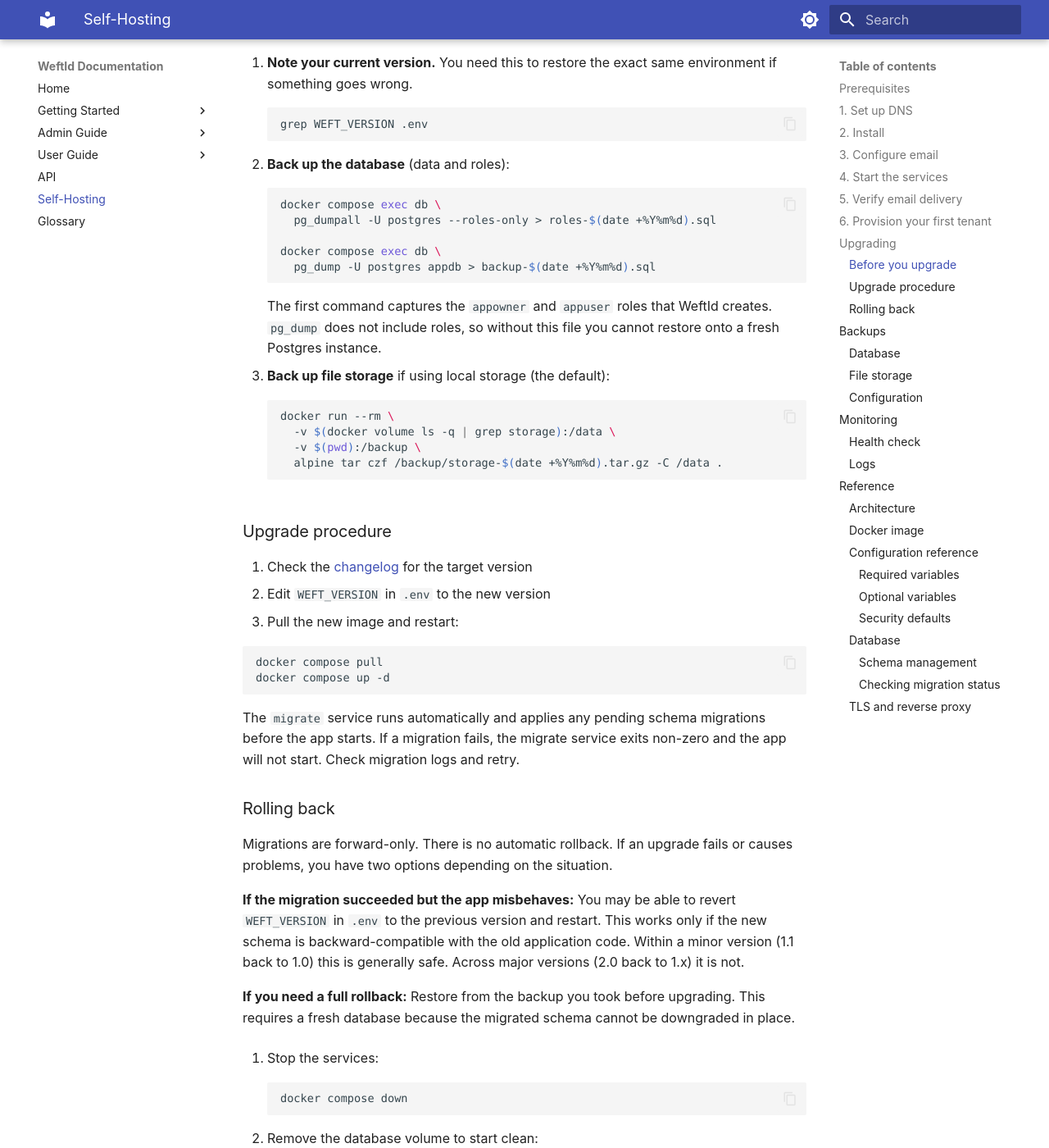
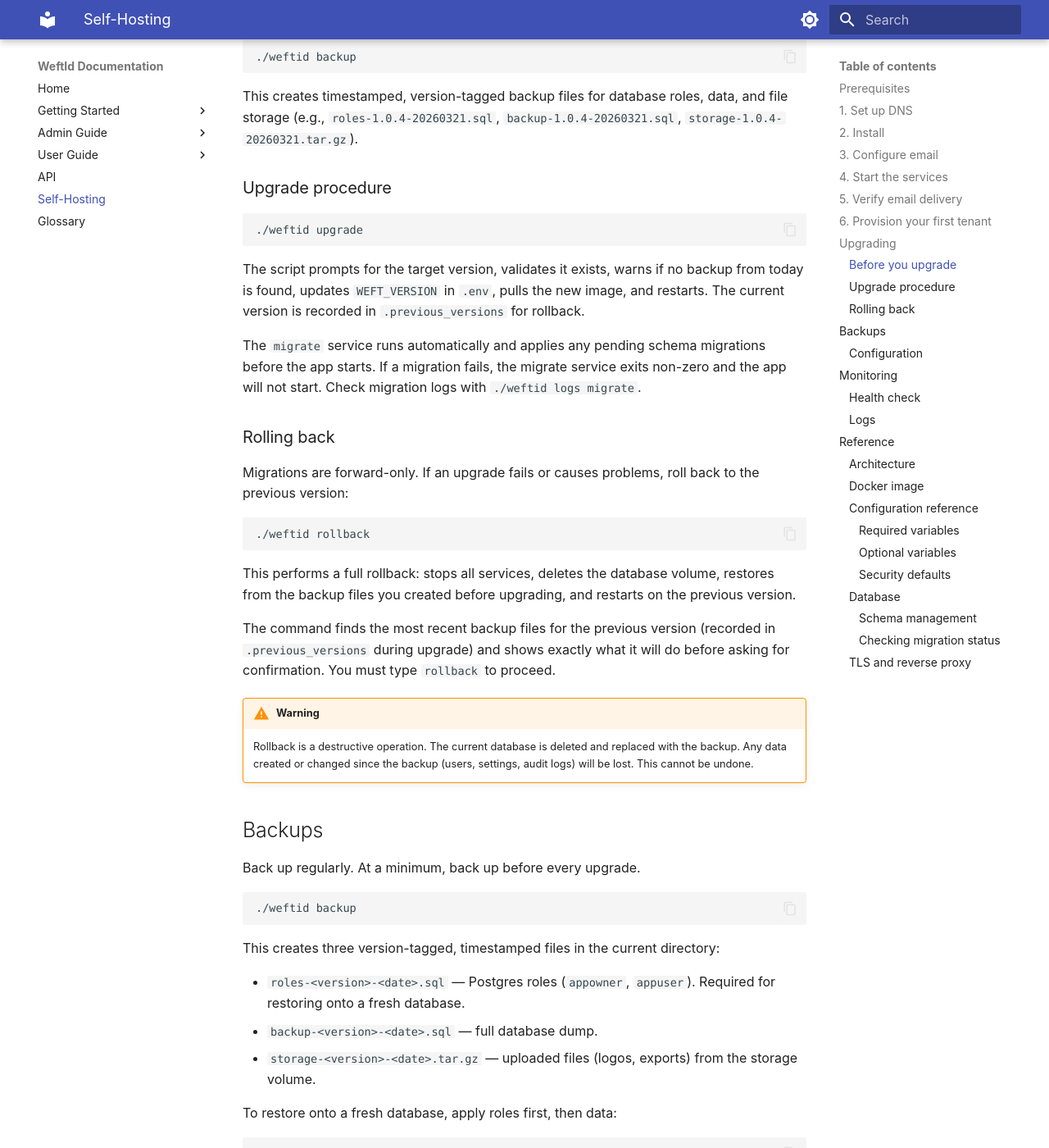
Before and after one commit to Pageloom/weft-id, an MkDocs documentation site: the page built from docs/self-hosting/index.md, in a window 1280 px wide and 1400 px high, scrolled down 3707 px. Shown: the whole window at 82% size. Built offline with MkDocs 1.6.1 and Material for MkDocs 9.7.7, drawn with Linux system fonts in a browser that asks for light colours; some of the changed text lies outside the part shown.

Commit message:
Add weftid management script for self-hosters
POSIX shell script with subcommands: up, down, restart, status, logs,
version, email, tenant, backup, upgrade, rollback, migrate-status,
shell, help. Backup files are version-tagged. Upgrade records version
history for rollback. Rollback does a full restore with clear warnings.
Health checks after up, upgrade, and rollback. Self-hosting docs updated
to use ./weftid commands.

````diff
--- a/docs/self-hosting/index.md
+++ b/docs/self-hosting/index.md
@@ -43,24 +43,26 @@ you through initial configuration:
 curl -sSL https://raw.githubusercontent.com/pageloom/weft-id/main/install.sh | bash
 ```
 
-This creates three files in the current directory:
+This creates four files in the current directory:
 
 * `docker-compose.yml` — service definitions (downloaded from `docker-compose.production.yml` in the repo)
 * `Caddyfile` — reverse proxy with automatic HTTPS
 * `.env` — your configuration (secrets, domain, SMTP)
+* `weftid` — management script (run `./weftid help` to see all commands)
 
 The script asks for your domain and SMTP settings interactively. If you use SendGrid or Resend
 instead of SMTP, press Enter to skip the SMTP prompts. Then edit `.env` to configure your
 email backend (see [Email configuration](#email)).
 
 ??? note "Manual install"
-    If you prefer not to pipe a script, download the three files yourself:
+    If you prefer not to pipe a script, download the files yourself:
 
     ```bash
     # Download production compose file and rename so docker compose finds it by default
     curl -fsSL https://raw.githubusercontent.com/pageloom/weft-id/main/docker-compose.production.yml \
       -o docker-compose.yml
     curl -fsSLO https://raw.githubusercontent.com/pageloom/weft-id/main/Caddyfile
+    curl -fsSLO https://raw.githubusercontent.com/pageloom/weft-id/main/weftid && chmod +x weftid
 
     # Copy and edit .env
     curl -fsSL https://raw.githubusercontent.com/pageloom/weft-id/main/.env.production.example -o .env
@@ -112,7 +114,7 @@ provider, edit `.env` before starting the services.
 ## 4. Start the services
 
 ```bash
-docker compose up -d
+./weftid up
 ```
 
 On first start, the `migrate` service applies the database schema, then the app starts. Caddy
@@ -121,13 +123,13 @@ obtains a TLS certificate for each subdomain automatically as tenants are first
 Check that everything is running:
 
 ```bash
-docker compose ps
+./weftid status
 ```
 
 All services should show as healthy. If the migrate service failed, check its logs:
 
 ```bash
-docker compose logs migrate
+./weftid logs migrate
 ```
 
 ## 5. Verify email delivery
@@ -136,8 +138,7 @@ Before provisioning a tenant, verify that email delivery is working. The foundin
 receives an invitation email, so broken email configuration means they cannot complete setup.
 
 ```bash
-docker compose exec app \
-  python -m app.cli.verify_email --to you@example.com
+./weftid email you@example.com
 ```
 
 Replace `you@example.com` with an address you can check. The command:
@@ -154,24 +155,21 @@ production to improve deliverability.
 Once the services are running, create a tenant and its founding super admin:
 
 ```bash
-docker compose exec app \
-  python -m app.cli.provision_tenant \
-    --subdomain acme \
-    --tenant-name "Acme Corp" \
-    --email admin@acme.com \
-    --first-name Jane \
-    --last-name Smith
+./weftid tenant
 ```
+
+The script prompts for the subdomain, tenant name, admin email, first name, and last name,
+validating each field as you go. It then provisions the tenant and sends an invitation email.
 
 The super admin receives an invitation email with a link to verify their email address and set
 a password. This also validates that email delivery is working.
 
 !!! note
     If email delivery fails, the command prints a warning and the verification URL as a
-    fallback. Fix your email settings in `.env`, restart the app, and visit the printed URL
-    to continue setup.
+    fallback. Fix your email settings in `.env`, run `./weftid restart`, and visit the printed
+    URL to continue setup.
 
-To add more tenants later, run the same command with a different subdomain and tenant name.
+To add more tenants later, run `./weftid tenant` again with a different subdomain and tenant name.
 If the subdomain already exists, the command reuses the existing tenant and adds a new super
 admin.
 
@@ -184,141 +182,70 @@ admin.
 Always back up before upgrading. An upgrade runs migrations that change the database schema,
 and those changes cannot be reversed automatically.
 
-1. **Note your current version.** You need this to restore the exact same environment if
-   something goes wrong.
+```bash
+./weftid backup
+```
 
-    ```bash
-    grep WEFT_VERSION .env
-    ```
-
-2. **Back up the database** (data and roles):
-
-    ```bash
-    docker compose exec db \
-      pg_dumpall -U postgres --roles-only > roles-$(date +%Y%m%d).sql
-
-    docker compose exec db \
-      pg_dump -U postgres appdb > backup-$(date +%Y%m%d).sql
-    ```
-
-    The first command captures the `appowner` and `appuser` roles that WeftId
-    creates. `pg_dump` does not include roles, so without this file you cannot restore onto a
-    fresh Postgres instance.
-
-3. **Back up file storage** if using local storage (the default):
-
-    ```bash
-    docker run --rm \
-      -v $(docker volume ls -q | grep storage):/data \
-      -v $(pwd):/backup \
-      alpine tar czf /backup/storage-$(date +%Y%m%d).tar.gz -C /data .
-    ```
+This creates timestamped, version-tagged backup files for database roles, data, and file storage
+(e.g., `roles-1.0.4-20260321.sql`, `backup-1.0.4-20260321.sql`, `storage-1.0.4-20260321.tar.gz`).
 
 ### Upgrade procedure
 
-1. Check the [changelog](https://github.com/pageloom/weft-id/releases) for the target version
-2. Edit `WEFT_VERSION` in `.env` to the new version
-3. Pull the new image and restart:
+```bash
+./weftid upgrade
+```
 
-```bash
-docker compose pull
-docker compose up -d
-```
+The script prompts for the target version, validates it exists, warns if no backup from today
+is found, updates `WEFT_VERSION` in `.env`, pulls the new image, and restarts. The current
+version is recorded in `.previous_versions` for rollback.
 
 The `migrate` service runs automatically and applies any pending schema migrations before the
 app starts. If a migration fails, the migrate service exits non-zero and the app will not start.
-Check migration logs and retry.
+Check migration logs with `./weftid logs migrate`.
 
 ### Rolling back
 
-Migrations are forward-only. There is no automatic rollback. If an upgrade fails or causes
-problems, you have two options depending on the situation.
+Migrations are forward-only. If an upgrade fails or causes problems, roll back to the previous
+version:
 
-**If the migration succeeded but the app misbehaves:** You may be able to revert `WEFT_VERSION`
-in `.env` to the previous version and restart. This works only if the new schema is
-backward-compatible with the old application code. Within a minor version (1.1 back to 1.0)
-this is generally safe. Across major versions (2.0 back to 1.x) it is not.
+```bash
+./weftid rollback
+```
 
-**If you need a full rollback:** Restore from the backup you took before upgrading. This
-requires a fresh database because the migrated schema cannot be downgraded in place.
+This performs a full rollback: stops all services, deletes the database volume, restores from
+the backup files you created before upgrading, and restarts on the previous version.
 
-1. Stop the services:
+The command finds the most recent backup files for the previous version (recorded in
+`.previous_versions` during upgrade) and shows exactly what it will do before asking for
+confirmation. You must type `rollback` to proceed.
 
-    ```bash
-    docker compose down
-    ```
-
-2. Remove the database volume to start clean:
-
-    ```bash
-    docker volume rm $(docker volume ls -q | grep dbdata)
-    ```
-
-3. Set `WEFT_VERSION` in `.env` back to the version you were running before the upgrade.
-
-4. Start the database only (so the baseline schema is applied):
-
-    ```bash
-    docker compose up -d db
-    ```
-
-5. Wait for the database to be healthy, then restore roles and data:
-
-    ```bash
-    docker compose exec -T db \
-      psql -U postgres < roles-20250315.sql
-
-    docker compose exec -T db \
-      psql -U postgres appdb < backup-20250315.sql
-    ```
-
-6. Start the remaining services:
-
-    ```bash
-    docker compose up -d
-    ```
-
-7. If using local file storage, restore the storage volume from your backup.
+!!! warning
+    Rollback is a destructive operation. The current database is deleted and replaced with
+    the backup. Any data created or changed since the backup (users, settings, audit logs)
+    will be lost. This cannot be undone.
 
 ## Backups
 
 Back up regularly. At a minimum, back up before every upgrade.
 
-### Database
+```bash
+./weftid backup
+```
 
-A complete database backup requires two commands: one for roles and one for data. WeftId
-creates Postgres roles (`appowner` and `appuser`) that `pg_dump` does not capture. Without the roles backup, you cannot restore onto a fresh Postgres instance.
+This creates three version-tagged, timestamped files in the current directory:
 
-```bash
-# Roles (appowner, appuser, migrator)
-docker compose exec db \
-  pg_dumpall -U postgres --roles-only > roles-$(date +%Y%m%d).sql
-
-# Data
-docker compose exec db \
-  pg_dump -U postgres appdb > backup-$(date +%Y%m%d).sql
-```
+* `roles-<version>-<date>.sql` — Postgres roles (`appowner`, `appuser`). Required for restoring onto a fresh database.
+* `backup-<version>-<date>.sql` — full database dump.
+* `storage-<version>-<date>.tar.gz` — uploaded files (logos, exports) from the storage volume.
 
 To restore onto a fresh database, apply roles first, then data:
 
 ```bash
 docker compose exec -T db \
-  psql -U postgres < roles-20250315.sql
+  psql -U postgres < roles-1.0.4-20260321.sql
 
 docker compose exec -T db \
-  psql -U postgres appdb < backup-20250315.sql
-```
-
-### File storage
-
-If using local storage (the default), the `storage` Docker volume contains uploaded files
-(logos, exports). Back it up alongside the database:
-
-```bash
-docker run --rm \
-  -v $(docker volume ls -q | grep storage):/data \
-  -v $(pwd):/backup \
-  alpine tar czf /backup/storage-$(date +%Y%m%d).tar.gz -C /data .
+  psql -U postgres appdb < backup-1.0.4-20260321.sql
 ```
 
 ### Configuration
@@ -353,13 +280,13 @@ View logs for all services or a specific one:
 
 ```bash
 # All services
-docker compose logs -f
+./weftid logs
 
 # App only
-docker compose logs -f app
+./weftid logs app
 
 # Migration output
-docker compose logs migrate
+./weftid logs migrate
 ```
 
 ---
@@ -441,9 +368,7 @@ The migrate service connects as the PostgreSQL superuser (`postgres`). The app c
 #### Checking migration status
 
 ```bash
-docker compose exec db \
-  psql -U postgres -d appdb \
-  -c "SELECT version, status, started_at, completed_at FROM schema_migration_log ORDER BY id"
+./weftid migrate-status
 ```
 
 ### TLS and reverse proxy
````
Also changed, not shown: BACKLOG.md (+23 -43 lines), BACKLOG_ARCHIVE.md (+26 -0 lines), site/search.json, site/self-hosting/index.html, 2 other files.
